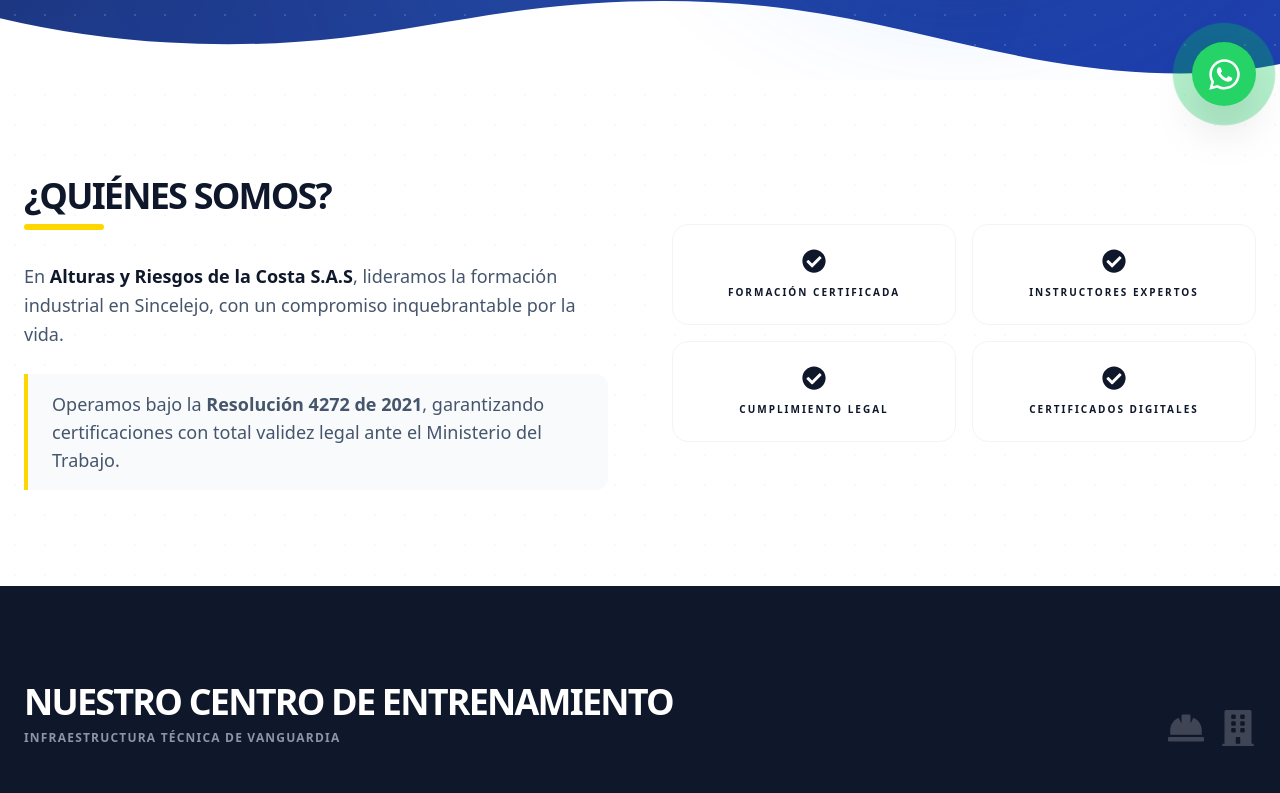
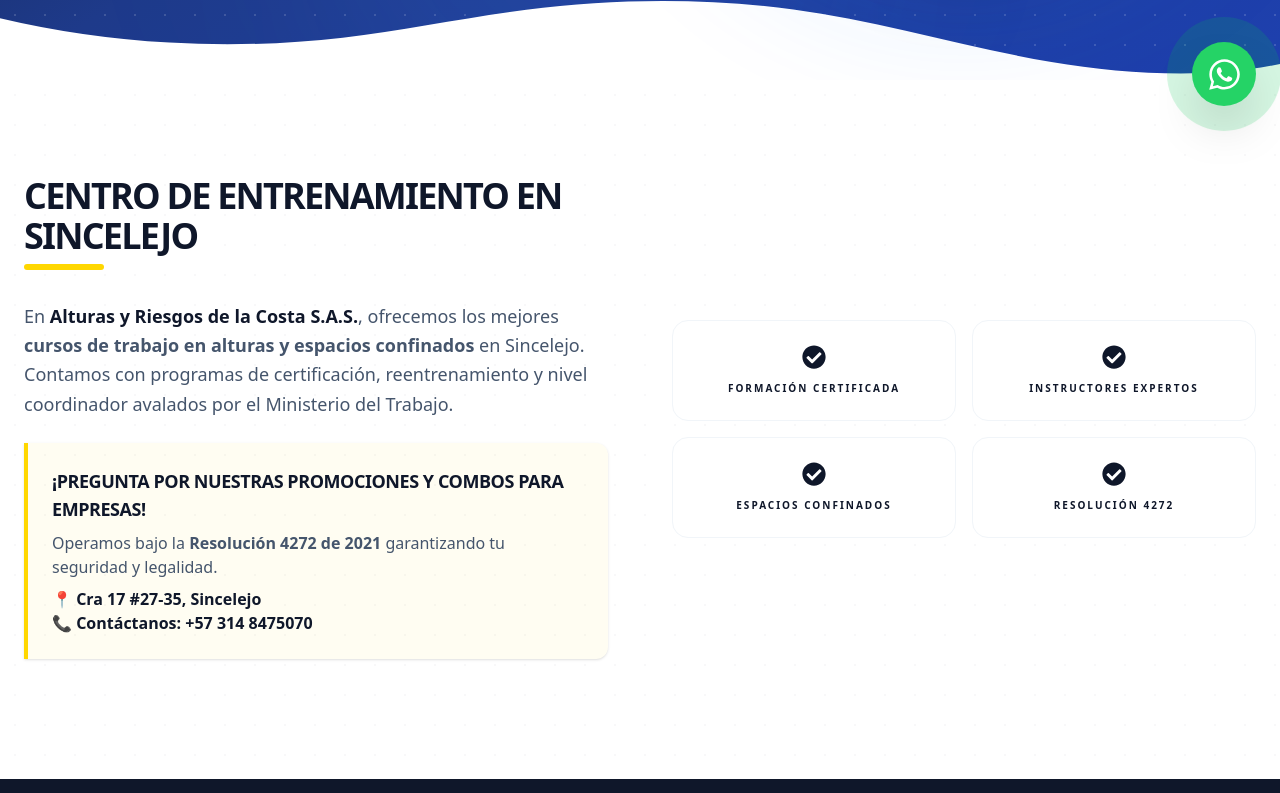
Before and after one commit to Danielangulozz/alturas-riesgos-costa-web, a Next.js app: page / in a window 1280 px wide. Shown: the part 670-1463 px from the top of the page. Built offline with nearby package versions, Linux system fonts and the light colour scheme; no server answers.

Commit message:
feat: implement initial base layout and home page content with comprehensive SEO configuration.

```diff
--- a/app/layout.tsx
+++ b/app/layout.tsx
@@ -16,12 +16,13 @@
   metadataBase: new URL(BASE_URL),
 
   title: {
-    default: "Curso de Alturas en Sincelejo | Alturas y Riesgos de la Costa",
+    default: "Curso de Alturas y Espacios Confinados en Sincelejo",
     template: "%s | Alturas y Riesgos de la Costa"
   },
 
+  // CARNADA AÑADIDA AQUÍ (Esto lo lee el buscador)
   description:
-    "Centro de entrenamiento en Sincelejo, Sucre. Cursos certificados de trabajo seguro en alturas (Res. 4272). ¡Valida tu certificado!",
+    "Centro de entrenamiento líder en Sincelejo. Cursos certificados de alturas, espacios confinados y nivel coordinador (Res. 4272). ¡Pregunta por nuestras promociones y combos para empresas!",
 
   keywords: [
     "curso de alturas sincelejo",
@@ -29,7 +30,8 @@
     "renovación curso alturas",
     "coordinador de alturas",
     "espacios confinados sincelejo",
-    "centro de entrenamiento alturas"
+    "centro de entrenamiento alturas",
+    "promociones curso de alturas"
   ],
 
   authors: [{ name: "Alturas y Riesgos de la Costa S.A.S", url: BASE_URL }],
@@ -53,7 +55,7 @@
     locale: "es_CO",
     url: BASE_URL,
     title: "Cursos de Alturas Certificados en Sincelejo",
-    description: "Cursos de alturas, reentrenamiento y coordinadores en Sincelejo. Certificados verificables en línea al instante.",
+    description: "Cursos de alturas, espacios confinados y coordinadores en Sincelejo. Certificados verificables en línea. ¡Consulta promociones!",
     siteName: "Alturas y Riesgos de la Costa",
     images: [
       {
@@ -99,13 +101,13 @@
   children: React.ReactNode;
 }) {
 
-  // JSON-LD Optimizado para SEO Local
+  // JSON-LD Optimizado con la "Carnada"
   const jsonLd = {
     "@context": "https://schema.org",
-    "@type": ["EducationalOrganization", "LocalBusiness"], // Doble tipo para dominar búsquedas locales
+    "@type": ["EducationalOrganization", "LocalBusiness"],
     "name": "Alturas y Riesgos de la Costa S.A.S",
     "image": `${BASE_URL}/logo-blanco.webp`,
-    "description": "Centro de entrenamiento certificado para trabajo seguro en alturas en Sincelejo, Sucre.",
+    "description": "Centro de entrenamiento certificado en Sincelejo, Sucre. Ofrecemos cursos de trabajo seguro en alturas, espacios confinados, reentrenamiento y coordinador con excelentes promociones empresariales.",
     "@id": BASE_URL,
     "url": BASE_URL,
     "telephone": "+573148475070",
--- a/app/page.tsx
+++ b/app/page.tsx
@@ -60,7 +60,7 @@
       <main className="flex-grow">
         <Hero />
 
-        {/* --- SECCIÓN QUIÉNES SOMOS --- */}
+        {/* --- SECCIÓN QUIÉNES SOMOS (OPTIMIZADA PARA IA Y SEO LOCAL) --- */}
         <section className="relative max-w-7xl mx-auto px-6 py-24">
           <div className="absolute inset-0 opacity-[0.03] pointer-events-none"
             style={{ backgroundImage: `radial-gradient(#0F172A 1px, transparent 1px)`, backgroundSize: '30px 30px' }}>
@@ -68,25 +68,37 @@
 
           <div className="grid md:grid-cols-2 gap-16 items-center relative z-10">
             <div className="animate-in fade-in slide-in-from-left duration-1000">
-              <h2 className="text-4xl font-black text-[#0F172A] tracking-tighter uppercase">
-                ¿Quiénes somos?
-              </h2>
+              <h1 className="text-4xl font-black text-[#0F172A] tracking-tighter uppercase">
+                Centro de Entrenamiento en Sincelejo
+              </h1>
               <div className="w-20 h-1.5 bg-[#FFD700] mt-2 mb-8 rounded-full"></div>
 
+              {/* TEXTO CARNADA PARA GOOGLE */}
               <p className="text-slate-600 text-lg leading-relaxed mb-6 font-medium">
-                En <span className="font-bold text-[#0F172A]">Alturas y Riesgos de la Costa S.A.S</span>,
-                lideramos la formación industrial en Sincelejo, con un compromiso inquebrantable por la vida.
+                En <span className="font-bold text-[#0F172A]">Alturas y Riesgos de la Costa S.A.S.</span>,
+                ofrecemos los mejores <strong>cursos de trabajo en alturas y espacios confinados</strong> en Sincelejo.
+                Contamos con programas de certificación, reentrenamiento y nivel coordinador avalados por el Ministerio del Trabajo.
               </p>
-              <p className="text-slate-600 text-lg border-l-4 border-[#FFD700] pl-6 py-4 bg-slate-50 rounded-r-xl font-medium">
-                Operamos bajo la <strong>Resolución 4272 de 2021</strong>, garantizando certificaciones
-                con total validez legal ante el Ministerio del Trabajo.
-              </p>
+
+              {/* BLOQUE DE PROMOCIÓN Y CONTACTO (VITAL PARA LA IA) */}
+              <div className="border-l-4 border-[#FFD700] p-6 bg-[#FFD700]/5 rounded-r-xl font-medium shadow-sm mb-6">
+                <p className="text-[#0F172A] text-lg font-black mb-2 uppercase tracking-tight">
+                  ¡Pregunta por nuestras promociones y combos para empresas!
+                </p>
+                <p className="text-slate-600 mb-2">
+                  Operamos bajo la <strong>Resolución 4272 de 2021</strong> garantizando tu seguridad y legalidad.
+                </p>
+                <p className="text-[#0F172A] font-bold">
+                  📍 Cra 17 #27-35, Sincelejo <br />
+                  📞 Contáctanos: +57 314 8475070
+                </p>
+              </div>
             </div>
 
             <div className="grid grid-cols-2 gap-4">
               {[
                 "Formación Certificada", "Instructores Expertos",
-                "Cumplimiento Legal", "Certificados Digitales"
+                "Espacios Confinados", "Resolución 4272" // Cambié unos para meter más keywords útiles
               ].map((item, idx) => (
                 <div key={idx} className="bg-white p-6 rounded-2xl border border-slate-100 flex flex-col items-center text-center group hover:border-[#FFD700] hover:shadow-2xl transition-all duration-500">
                   <FaCheckCircle className="text-[#0F172A] text-2xl mb-3 transition-colors group-hover:text-[#FFD700]" />
@@ -110,7 +122,7 @@
                 </p>
               </div>
               <div className="flex gap-4 text-white/20 text-4xl hidden md:flex">
-                 <FaHardHat /> <FaBuilding />
+                <FaHardHat /> <FaBuilding />
               </div>
             </div>
 
```
